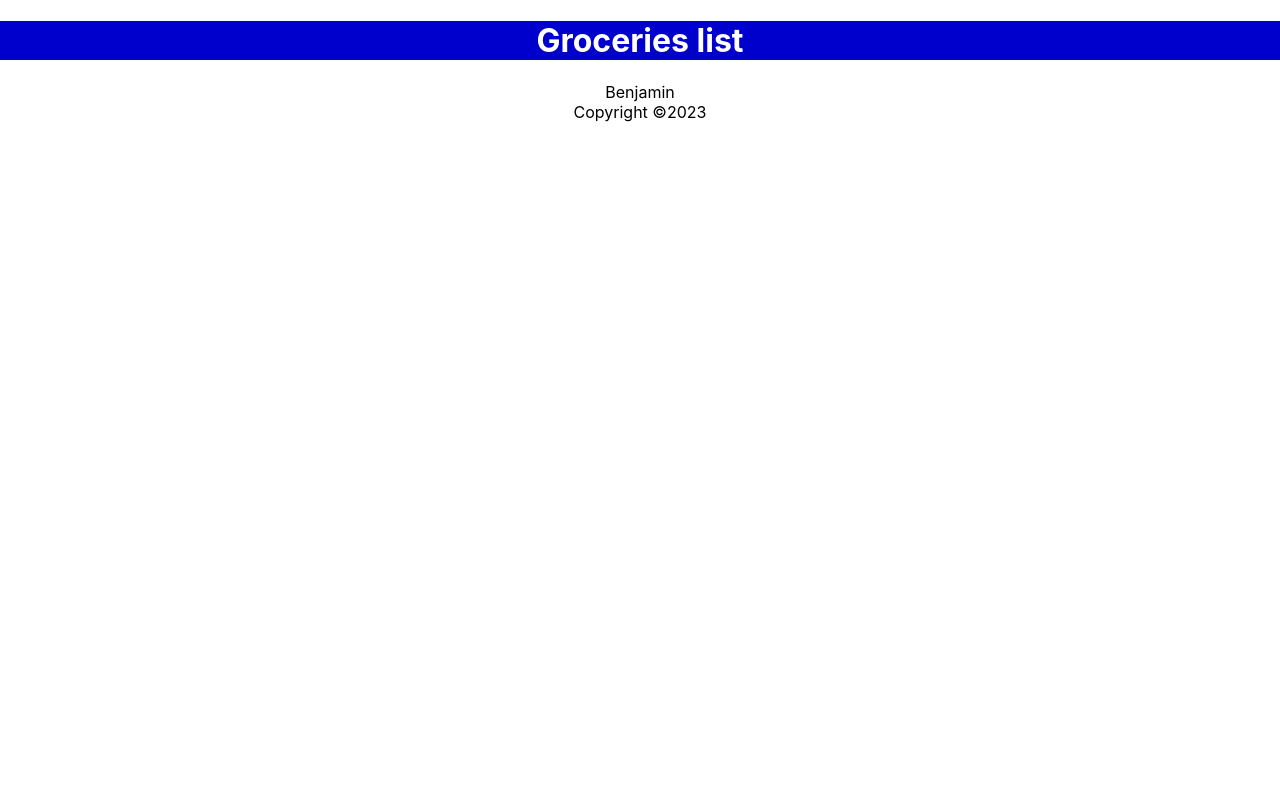
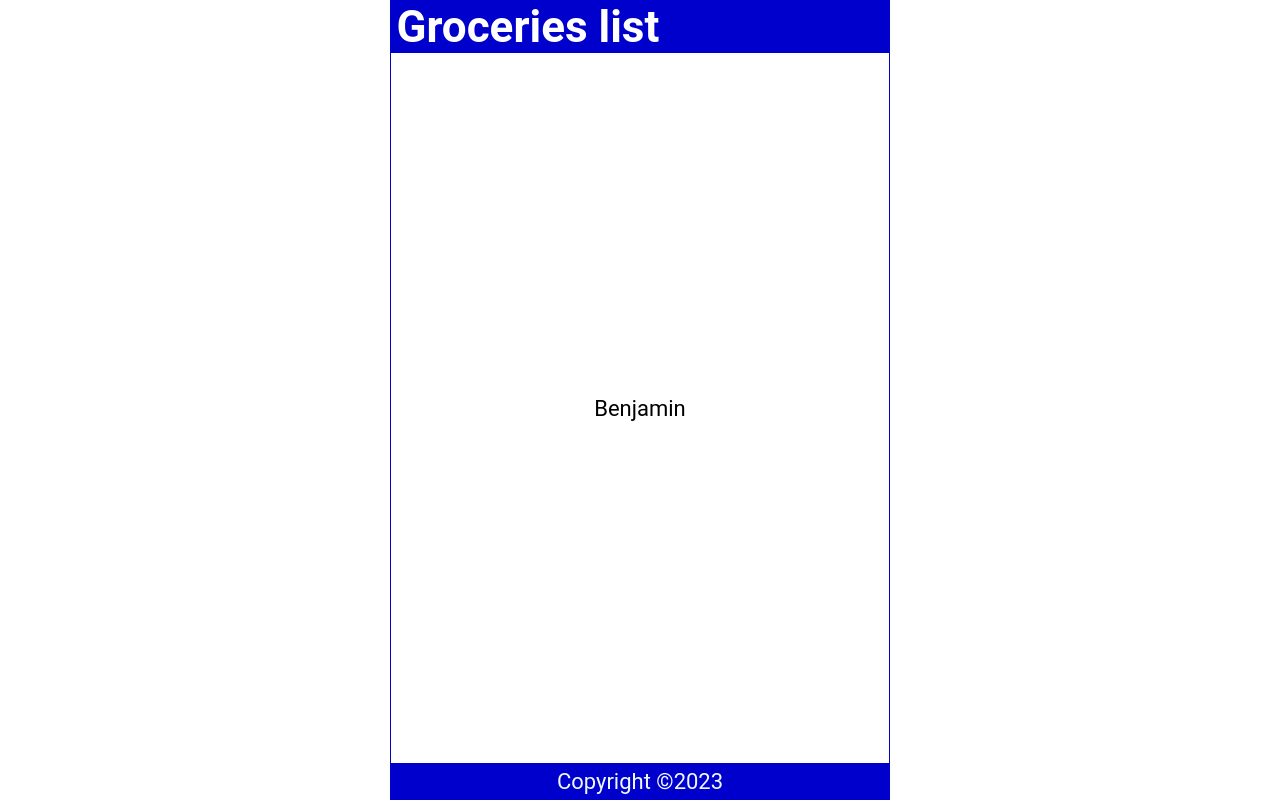
Before and after one commit to yasuomaidana/introduciton_to_react, a React (Create React App) app: page / in a window 1280 px wide. Built offline with nearby package versions, Linux system fonts and the light colour scheme.

Commit message:
Moving all style to index.scss

```diff
--- a/src/index.scss
+++ b/src/index.scss
@@ -1,13 +1,59 @@
+* {
+  margin: 0;
+  padding: 0;
+  box-sizing: border-box;
+}
+
+html {
+  font-size: 22px;
+}
+
 body {
-  margin: 0;
-  font-family: -apple-system, BlinkMacSystemFont, 'Segoe UI', 'Roboto', 'Oxygen',
+  min-height: 100vh;
+  font-family: 'Roboto', 'Oxygen',
     'Ubuntu', 'Cantarell', 'Fira Sans', 'Droid Sans', 'Helvetica Neue',
     sans-serif;
   -webkit-font-smoothing: antialiased;
   -moz-osx-font-smoothing: grayscale;
 }
 
-code {
-  font-family: source-code-pro, Menlo, Monaco, Consolas, 'Courier New',
-    monospace;
+.App {
+  display: flex;
+  flex-direction: column;
+  justify-content: center;
+  align-items: center;
+  height: 100vh;
+  width: 100%;
+  max-width: 500px;
+  border: 1px solid mediumblue;
+  margin: auto;
 }
+
+header {
+  width: 100%;
+  padding: 0 0.25em;
+  background-color: mediumblue;
+  color: aliceblue;
+  display: flex;
+  justify-content: space-between;
+  align-items: center;
+}
+
+main {
+  width: 100%;
+  display: flex;
+  flex-direction: column;
+  flex-grow: 1;
+  justify-content: center;
+  align-items: center;
+  overflow-y: auto;
+}
+
+footer {
+  width: 100%;
+  padding: 0.25em;
+  background-color: mediumblue;
+  color: aliceblue;
+  display: grid;
+  place-content: center;
+}
```
